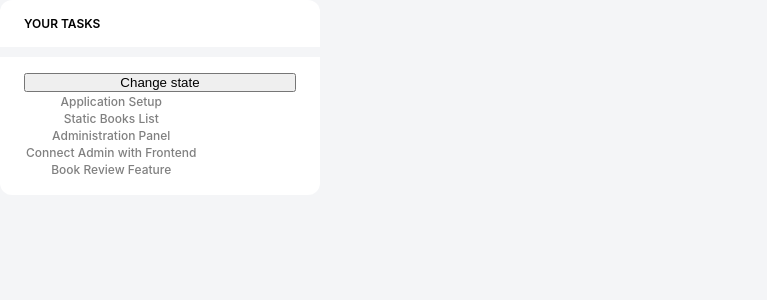
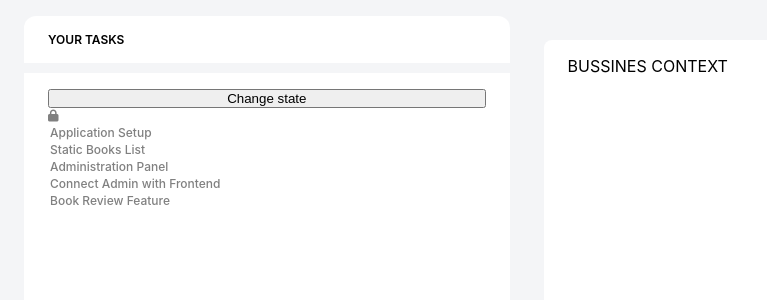
Before and after one commit to Sebucha/junior-front-end-developer-1666082935, a React (Create React App) app: page / in a window 1280 px wide. Shown: the top 300 px of the page, without its empty margins (0-767 px from the left). Built offline with nearby package versions, Linux system fonts and the light colour scheme.

Commit message:
feat(layout): added bussinesContext

```diff
--- a/src/App.css
+++ b/src/App.css
@@ -1,5 +1,12 @@
 .App {
+	display: flex;
 	text-align: center;
+	flex-direction: column;
+	justify-content: center;
+	align-items: center;
+	flex-direction: row;
 	height: 100vh;
-  background-color: #f4f5f7;
+	width: auto;
+	background-color: #f4f5f7;
+	gap: 10px;
 }
--- a/src/App.js
+++ b/src/App.js
@@ -1,11 +1,14 @@
 import './App.css';
 
+import BussinesContext from './components/BussinesContext';
 import TasksList from './components/tasksList';
 
 function App() {
   return (
     <div className="App">
-      <TasksList></TasksList>
+
+      <TasksList/>
+      <BussinesContext/>
     </div>
   );
 }
--- /dev/null
+++ b/src/components/BussinesContext.css
@@ -0,0 +1,14 @@
+.bussinesContext {
+	display: flex;
+	text-transform: uppercase;
+	justify-content: flex-start;
+	text-align: center;
+	align-items: flex-start;
+	flex-direction: row;
+	flex-grow: 2;
+	background-color: #fff;
+	height: 90vh;
+	border-radius: 8px;
+	padding: 16px 24px 16px 24px;
+	gap: 10px;
+}
--- a/src/components/BussinesContext.js
+++ b/src/components/BussinesContext.js
@@ -0,0 +1,14 @@
+import './BussinesContext.css'
+
+import React from "react";
+
+export default function BussinesContext(){
+    return(
+        <div className="bussinesContext">
+            <header>bussines context</header>
+                <div>
+
+                </div>
+        </div>
+    )
+}
--- a/src/components/db.js
+++ b/src/components/db.js
@@ -1,18 +1,18 @@
-const colors = ["green", "blue", "gray"]
+// const colors = ["green", "blue", "gray"]
 
 const taskList = [
     {
         id: 0,
         title:"Application Setup",
         state:true,
-        color: colors[1],
+        // color: colors[1],
         bussinesContext: []
     },
     {
         id: 1,
         title:" Static Books List",
         state:false,
-        color: colors[2],
+        // color: colors[2],
         bussinesContext: []
 
     },
@@ -20,7 +20,7 @@ const taskList = [
         id: 2,
         title:"Administration Panel",
         state:false,
-        color: colors[2],
+        // color: colors[2],
         bussinesContext: []
 
     },
@@ -28,7 +28,7 @@ const taskList = [
         id: 3,
         title:"Connect Admin with Frontend",
         state:false,
-        color: colors[2],
+        // color: colors[2],
         bussinesContext: []
 
     },
@@ -36,7 +36,7 @@ const taskList = [
         id: 4,
         title:"Book Review Feature",
         state:false,
-        color: colors[2],
+        // color: colors[2],
         bussinesContext: []
     },
 
--- a/src/components/listingTasks.js
+++ b/src/components/listingTasks.js
@@ -2,18 +2,11 @@ import taskList from "./db";
 import { useState } from "react";
 
 export default function ListingTasks() {
-    // const [list, setList] = useState(taskList)
-    // const tableStyle = {
-    //     display: "flex",
-    //     alignItems: "flex-start",
-    //     alignContent: "flex-start",
-    //     justifyContent: "flex-start"
-    // }
+
 
     return (
         <div>
             <table>
-                <tbody>
                     {taskList.map(({ id, title, state, bussinesContext }) => (
                         <tr key={id}>
                             <td >{title}</td>
@@ -21,7 +14,6 @@ export default function ListingTasks() {
                             <td >{bussinesContext}</td>
                         </tr>
                     ))}
-                </tbody>
             </table>
         </div>
     )
--- a/src/components/tasksList.css
+++ b/src/components/tasksList.css
@@ -5,30 +5,28 @@
 }
 .container {
 	display: flex;
+	text-align: left;
+	justify-content: left;
+	flex-direction: column;
 	flex-grow: 1;
-	flex-direction: column;
 	gap: 10px;
-	width: 25%;
+	height: 100vh;
+	padding: 16px 24px 16px 24px;
+	position: relative;
+	/* width: 25%; */
 }
 
 .header {
 	display: flex;
-	justify-content: start;
-	text-align: center;
-	align-items: center;
 	font-weight: 600;
 	text-transform: uppercase;
 	font-size: 12px;
 	padding: 16px 24px 16px 24px;
 	border-radius: 12px 12px 0 0;
 	background-color: #fff;
-	/* border: 1px solid black; */
 }
 .tasksList {
 	display: flex;
-	justify-content: start;
-	text-align: center;
-	align-items: stretch;
 	font-size: 12px;
 	font-weight: 500;
 	padding: 16px 24px 16px 24px;
@@ -37,6 +35,7 @@
 	flex-direction: column;
 	/* border: 1px solid black; */
 	transition-duration: 0.3s;
+	height: 100%;
 }
 .tasksList:hover {
 	background-color: #c2c2f0;
--- a/src/components/tasksList.js
+++ b/src/components/tasksList.js
@@ -7,32 +7,29 @@ import ListingTasks from "./listingTasks"
 
 export default function TasksList() {
 
-    const icons = [
-        <i class="fa-solid fa-arrow-up"></i>,
-        <i class="fa-solid fa-arrow-right"></i>,
-        <i class="fa-sharp fa-solid fa-lock"></i>
-    ]
+    const completed = <i class="fa-solid fa-arrow-up green"></i>;
+    const active = <i class="fa-solid fa-arrow-right blue"></i>;
+    const blocked = <i class="fa-sharp fa-solid fa-lock gray"></i>;
 
     const [isActive, setActive] = useState(false)
-
+    const [icon, setIcon]= useState(blocked)
 
 
     function handleClick() {
         setActive(!isActive)
     }
-    // function showIcon() {
-    //     if (isActive) {
-    //         return icons[1]
-    //     }
-    // }
+    function changeIcon(){
+        setIcon(active)
+    }
+
 
     return (
         <div className="container">
             <header className="header">Your TASKS</header>
             <div className="tasksList">
-                {/* <span>{showIcon}</span> */}
                 <button onClick={handleClick}> Change state</button>
-                <span className={isActive ? 'blue' : "gray"}>
+                <span className={isActive ? 'blue': "gray"}>
+                    <span>{icon}</span>
                     <ListingTasks></ListingTasks>
                 </span>
             </div>
```
Also changed, not shown: src/components/Tasks.js (added, +11 -0 lines).
